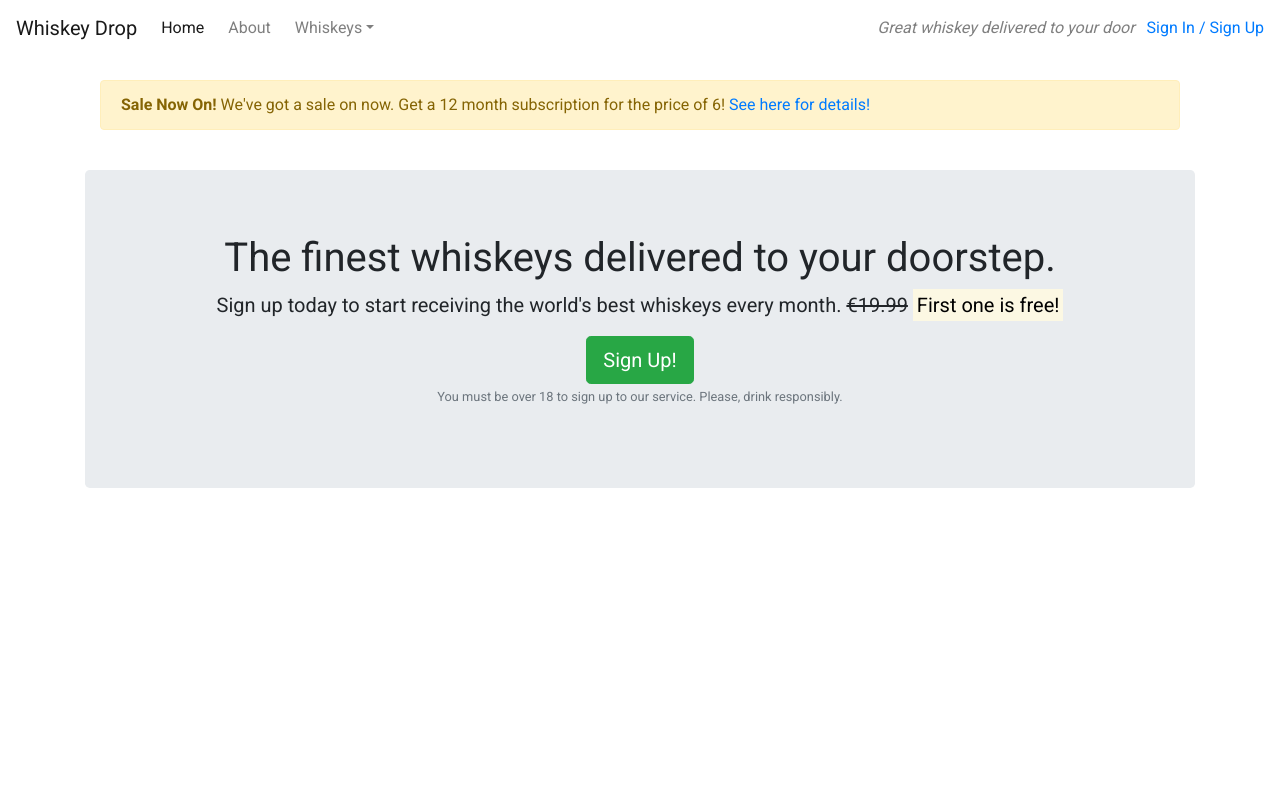
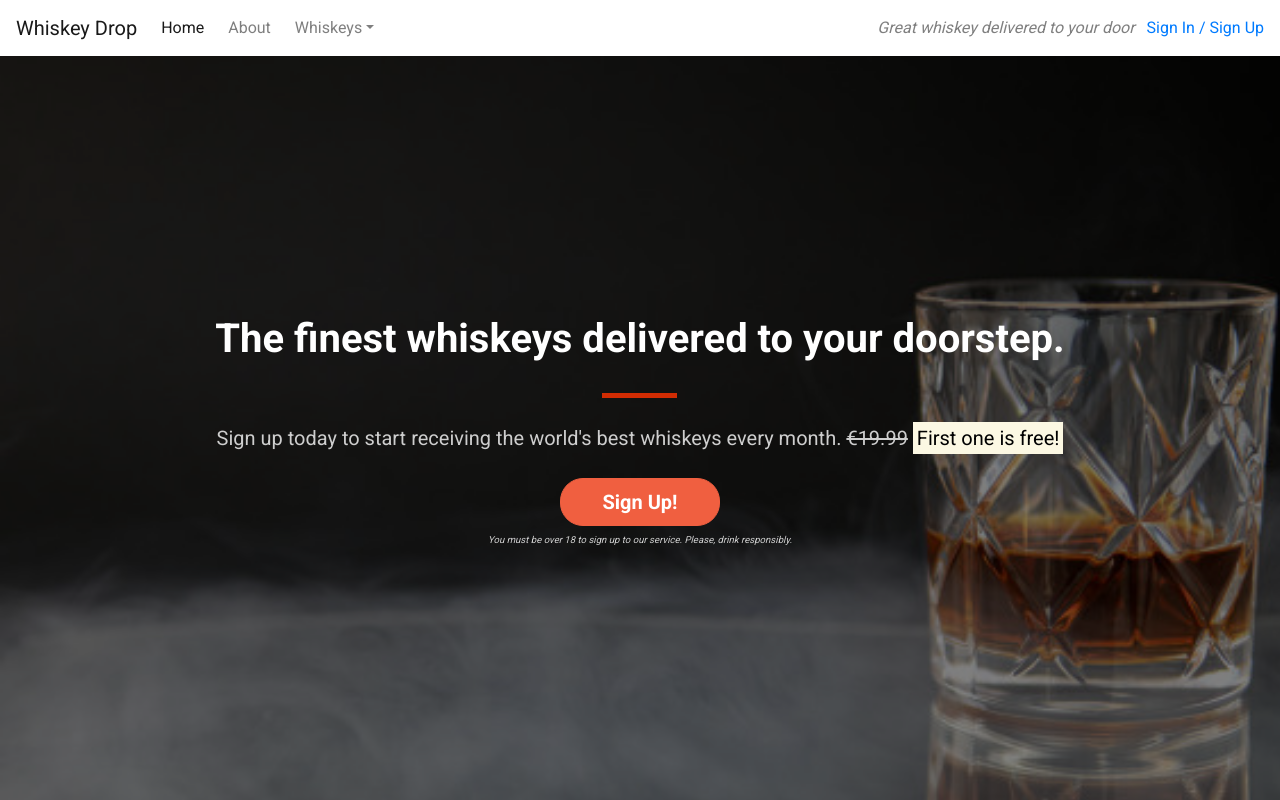
Before and after one commit to docmartin87/bootstrap4-beyond_bootstrap, a plain HTML site: page index.html in a window 1280 px wide. Shown: the top 800 px of the page. Drawn offline with nearby package versions, Linux system fonts and the light colour scheme.

Commit message:
container class updated

```diff
--- a/css/style.css
+++ b/css/style.css
@@ -7,14 +7,92 @@ body{
 .callout-container{
     height: 100vh;
 
+    background-image: url("../images/whiskey-image.jpg");
+    -webkit-background-size: cover;
+    -moz-background-size: cover;
+    -o-background-size: cover;
+    background-size: cover;
 
-  background: url("../images/girl-image.png") no-repeat bottom-right fixed;
-  -webkit-background-size: cover;
-  -moz-background-size: cover;
-  -o-background-size: cover;
-  background-size: cover;
+    display: flex;
+    align-items: center;
+    justify-content: center;
+
+    position: relative;
+}
+
+.opaque-overlay{
+    position: absolute;
+    top: 0;
+    left: 0;
+    height: 100%;
+    width: 100%;
+    background-color: rgba(0,0,0,0.5);
 }
 
 .quotes-container{}
 
 .features.container{}
+
+
+/* Block Dividers */
+
+.block-divider{
+    width: 75px;
+    height: 5px;
+    border: 0;
+}
+
+.block-divider--orange{
+    background-color: rgba(255, 51, 0, 0.808);
+}
+
+.block-divider--short{
+    width: 35px;
+}
+
+
+/* Jumbotron */
+
+.jumbotron{
+    background-color: transparent;
+}
+
+.jumbotron-header{
+    color: white;
+    font-weight: bold;
+    margin-bottom: 30px;
+}
+
+.jumbotron .lead{
+    margin: 25px 0;
+    color: #cecece;
+}
+
+.jumbotron small{
+    font-size: 60%;
+    font-style: italic;
+    color: #d0d0d0;
+}
+
+
+/* Buttons */
+
+.btn--cta{
+    font-weight: bold;
+    border-radius: 23px;
+    width: 160px;
+}
+
+.btn--red{
+    color: white;
+    background-color: #f05f40;
+    border-color: #f05f40;
+}
+
+.btn--red:hover,
+.btn--red:active,
+.btn--red:focus,
+.btn--red:active:focus{
+    background-color: #c03c1fe0;
+    border-color: #c03c1fe0;
+}
--- a/index.html
+++ b/index.html
@@ -40,7 +40,7 @@
             <a href="/login">Sign In / Sign Up</a>
         </div>
     </nav>
-    <div class="container alert-container">
+<!--<div class="container alert-container">
         <div class="row  d-none d-sm-inline">
             <div class="col-12">
                 <div class="alert alert-warning">
@@ -49,19 +49,21 @@
                 </div>
             </div>
         </div>
-    </div>
+    </div> -->
 
     <!-- Callout -->
-    <div class="container callout-container">
+    <div class="container.fluid callout-container">
+        <div class="opaque-overlay">&nbsp;</div>
         <div class="row">
         <div class="col-12">
             <section class="callout jumbotron text-center">
-                <h1>The finest whiskeys delivered to your doorstep.</h1>
+                <h1 class="jumbotron-header">The finest whiskeys delivered to your doorstep.</h1>
+                <hr class="block-divider block-divider--orange">
                 <p class="lead">Sign up today to start receiving the world's best whiskeys every month.
                 <s class="d-none d-sm-inline">€19.99</s>
                 <span class="d-inline d-sm-none"><br></span>
                 <strong><mark>First one is free!</mark></strong></p>
-                <button class="btn btn-success btn-lg" data-toggle="modal" data-target="#signupModal">Sign Up!</button>
+                <button class="btn btn-lg btn--cta btn--red" data-toggle="modal" data-target="#signupModal">Sign Up!</button>
                 <p class="text-muted"><small>You must be over 18 to sign up to our service. Please, drink responsibly.</small></p>
             </section>
         </div>
```
